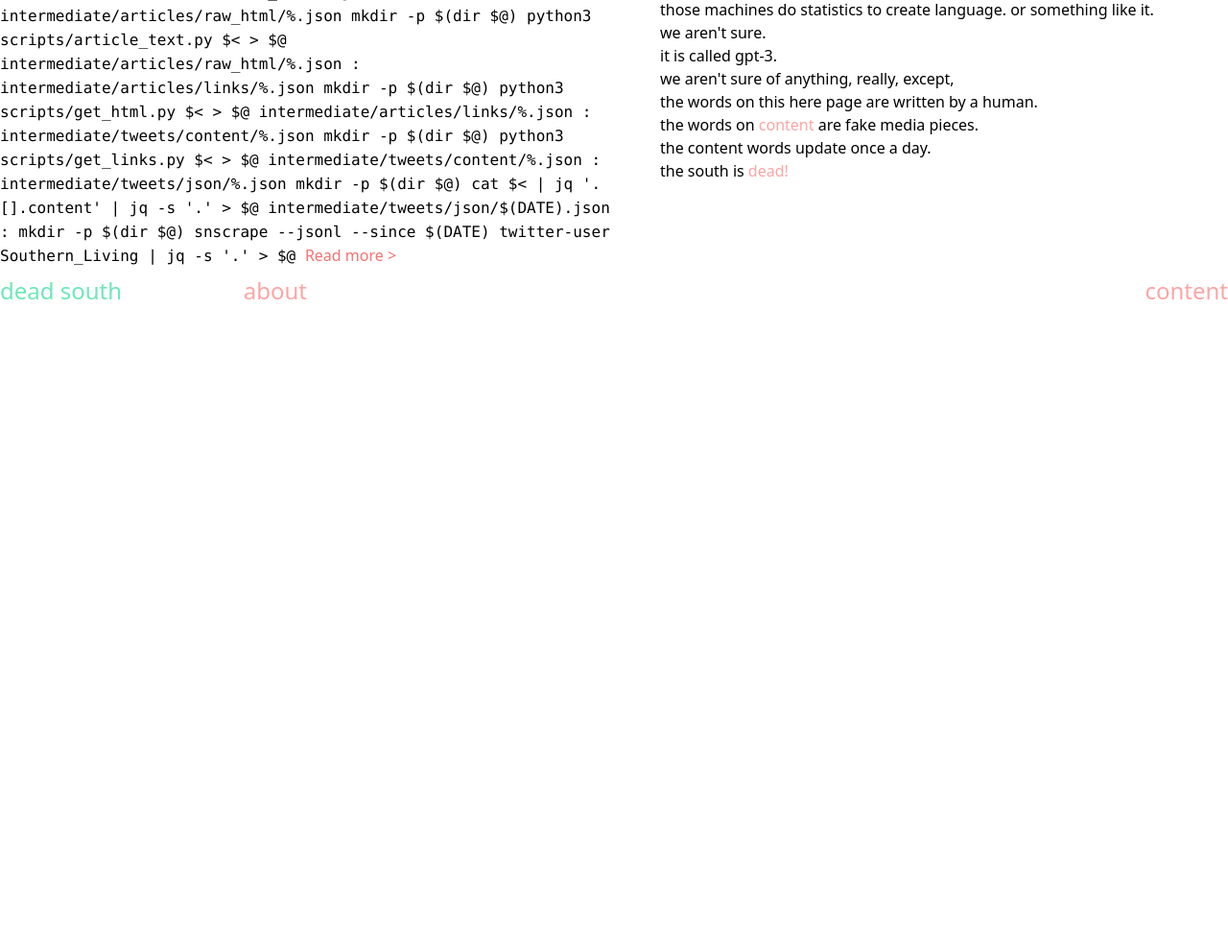
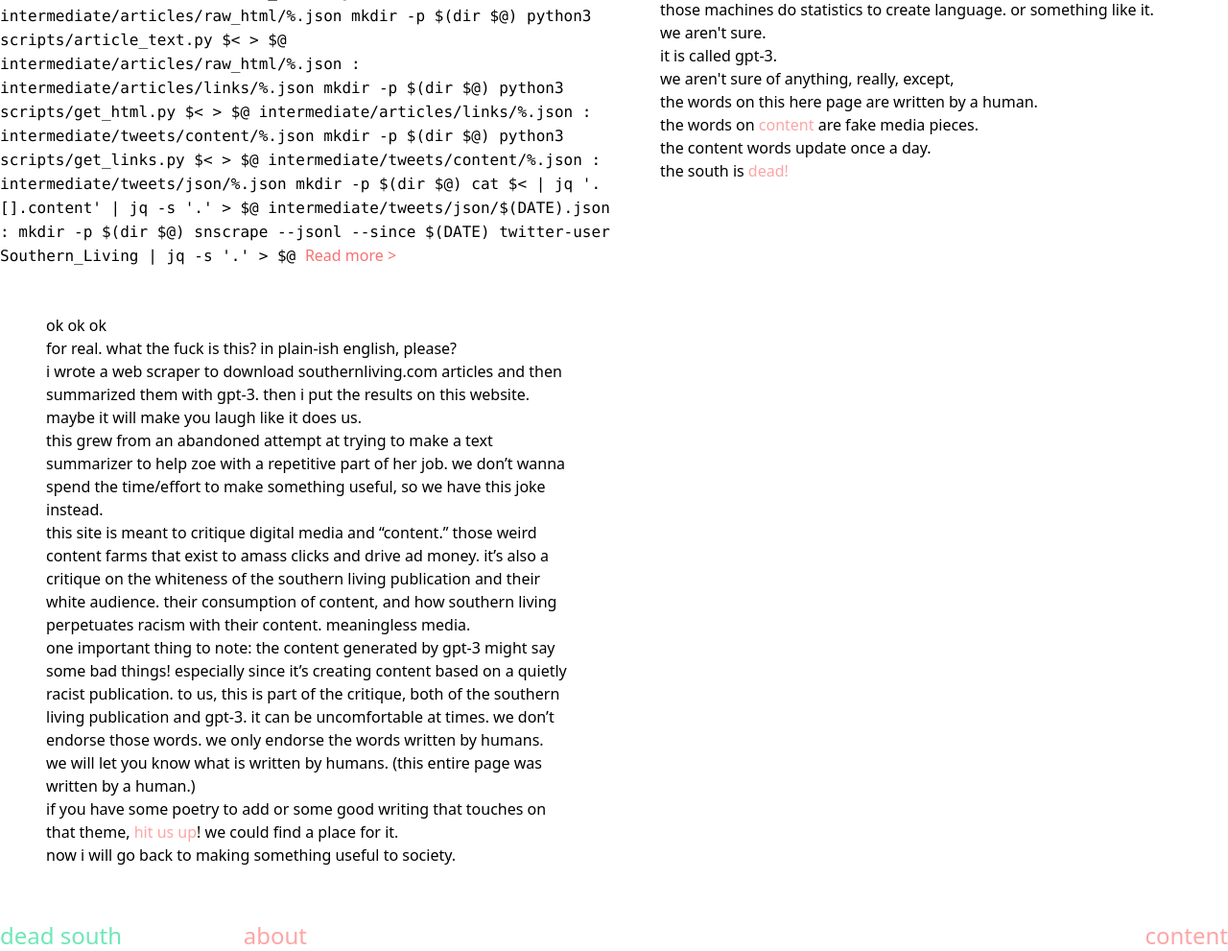
Before and after one commit to smcalilly/dead-south, a Django app: page /about in a window 1280 px wide. Shown: the part 298-1289 px from the top of the page at 96% size. Before the commit the page ends 610 px from the top, so only its background shows below. Run offline with Django 3.2, Linux system fonts and the light colour scheme; style sheets or scripts are compiled from the project's sources; parts of the project's set-up code (start-up, migrations or seed data) failed here and were passed over.

Commit message:
copy edit

```diff
--- a/dead_south/templates/dead_south/about.html
+++ b/dead_south/templates/dead_south/about.html
@@ -56,6 +56,17 @@
        <p>the content words update once a day.</p>
        <p>the south is <a href='https://en.wikipedia.org/wiki/Lost_Cause_of_the_Confederacy' target='_blank' class='text-red-300'>dead!</a></p>
         </div>
+
+        <div class='m-12'>
+            <p>ok ok ok</p>
+           <p>for real. what the fuck is this? in plain-ish english, please?</p>
+           <p>i wrote a web scraper to download southernliving.com articles and then summarized them with gpt-3. then i put the results on this website. maybe it will make you laugh like it does us.</p>
+           <p>this grew from an abandoned attempt at trying to make a text summarizer to help zoe with a repetitive part of her job. we don’t wanna spend the time/effort to make something useful, so we have this joke instead.</p>
+           <p>this site is meant to critique digital media and “content.” those weird content farms that exist to amass clicks and drive ad money. it’s also a critique on the whiteness of the southern living publication and their white audience. their consumption of content, and how southern living perpetuates racism with their content. meaningless media.</p>
+           <p>one important thing to note: the content generated by gpt-3 might say some bad things! especially since it’s creating content based on a quietly racist publication. to us, this is part of the critique, both of the southern living publication and gpt-3. it can be uncomfortable at times. we don’t endorse those words. we only endorse the words written by humans. we will let you know what is written by humans. (this entire page was written by a human.)</p>
+           <p>if you have some poetry to add or some good writing that touches on that theme, <a href='mailto:smcalilly@gmail.com' class='text-red-300'>hit us up</a>! we could find a place for it.</p>
+           <p>now i will go back to making something useful to society.</p>
+        </div>
     </article>
 
 {% endblock %}
```
